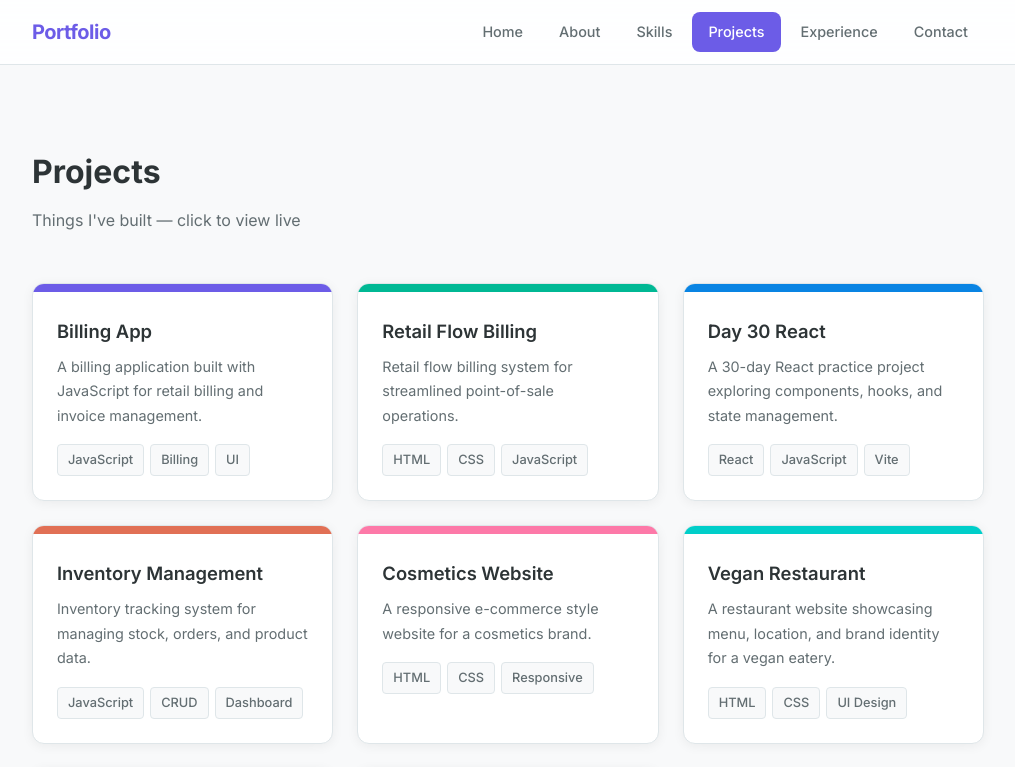
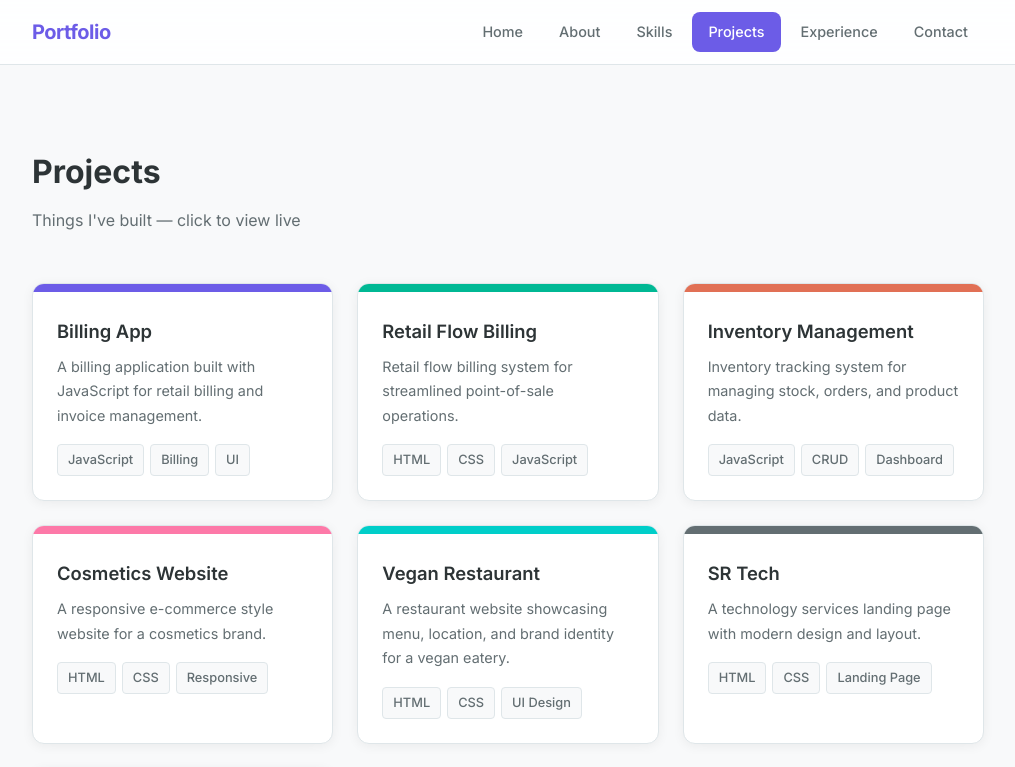
Before and after one commit to Poonghuzhali/portfolio, a React (Vite) app: page /#/projects in a window 1280 px wide. Shown: the top 767 px of the page, without its empty margins (132-1147 px from the left). Built offline with nearby package versions, Linux system fonts and the light colour scheme.

Commit message:
remove day 30 react project

```diff
--- a/src/pages/Projects.jsx
+++ b/src/pages/Projects.jsx
@@ -14,13 +14,6 @@ const projects = [
     tags: ['HTML', 'CSS', 'JavaScript'],
     link: 'https://poonghuzhali.github.io/retailflowbilling/',
     color: '#00b894',
-  },
-  {
-    title: 'Day 30 React',
-    desc: 'A 30-day React practice project exploring components, hooks, and state management.',
-    tags: ['React', 'JavaScript', 'Vite'],
-    link: 'https://poonghuzhali.github.io/day30react/',
-    color: '#0984e3',
   },
   {
     title: 'Inventory Management',
```
